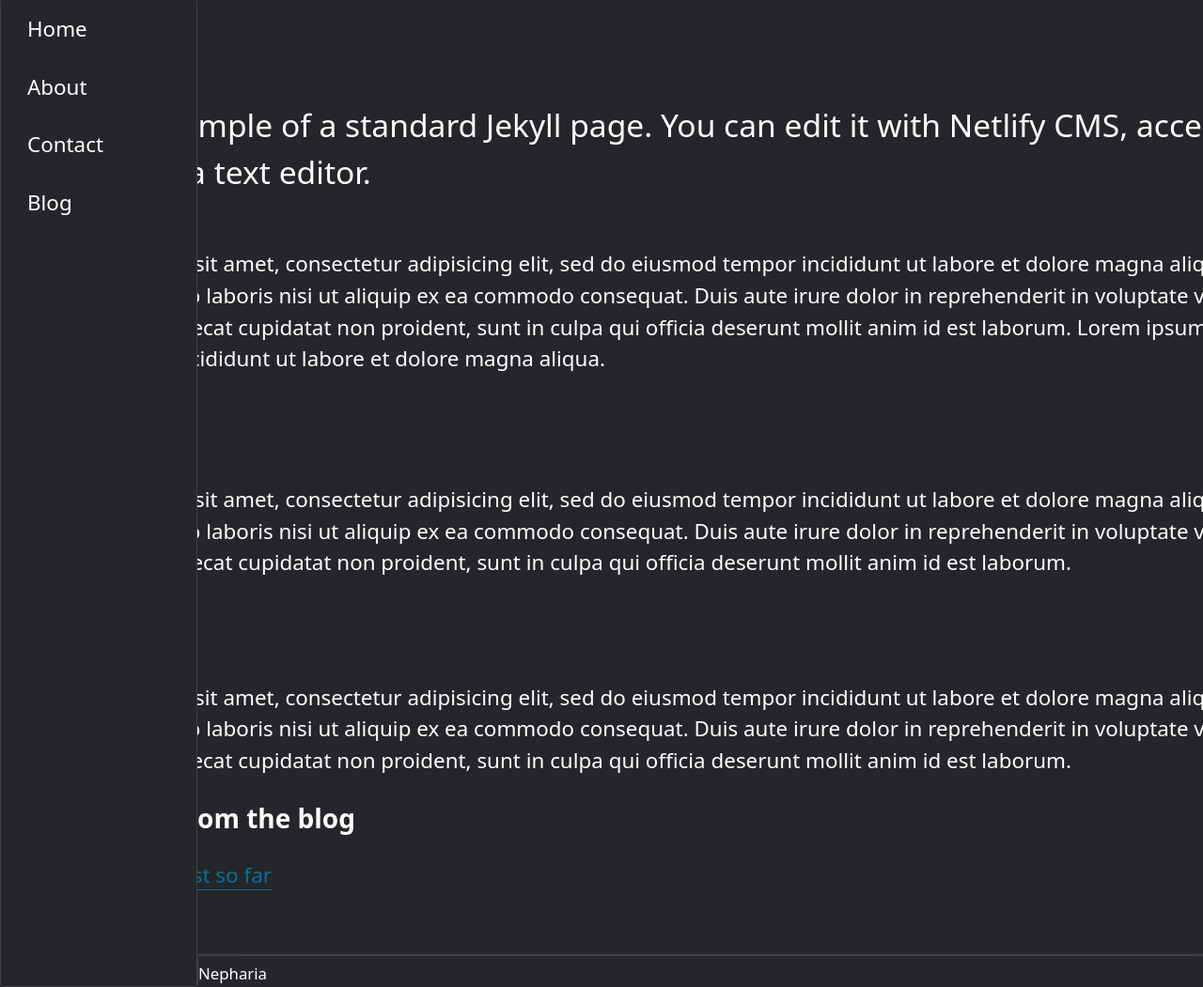
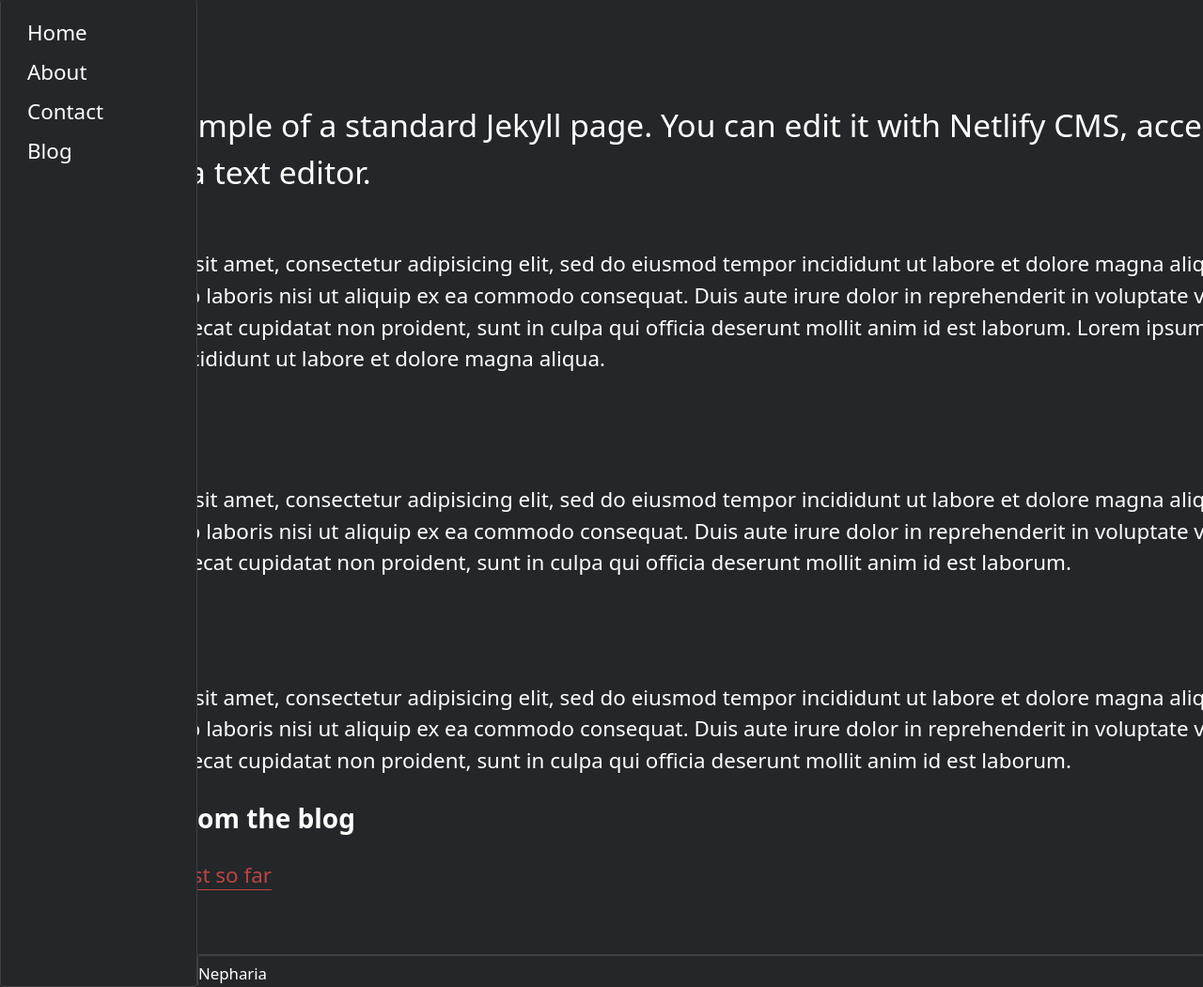
Before and after one commit to Ruben2776/Nepharia, a Jekyll site: the page built from pages/index.md, in a window 1280 px wide and 1051 px high. Shown: the whole window at 94% size. Built offline with Jekyll 4.4.1, drawn with Linux system fonts in a browser that asks for light colours; a script that is not in the unit is left out.

Commit message:
more nav styling

```diff
--- a/_sass/partials/_navbar.scss
+++ b/_sass/partials/_navbar.scss
@@ -7,11 +7,13 @@ nav.main-nav {
     height: 100%;
 
     ul {
+        padding: 1rem 0;
+
         li {
-            padding: 1rem 2rem;
+            padding: .3rem 2rem;
 
             @include mq($until: tablet) {
-                padding: .5rem 1rem;
+                padding: .2rem 1rem;
             }
 
             &:hover {
--- a/_sass/partials/_variables.scss
+++ b/_sass/partials/_variables.scss
@@ -2,8 +2,8 @@
 $text-color: white;
 $text-color-negative: rgb(147, 152, 160);
 $brand-color: rgb(29,37,52);
-$link-color: rgb(0,114,154);
-$link-hover-color: #4faed0;
+$link-color: #ba4545;
+$link-hover-color: lighten($color: $link-color, $amount: 20);
 $grey-bg-color: #313131;
 $bg-color: rgb(24, 26, 29);
 $main-color: #242629;
```
